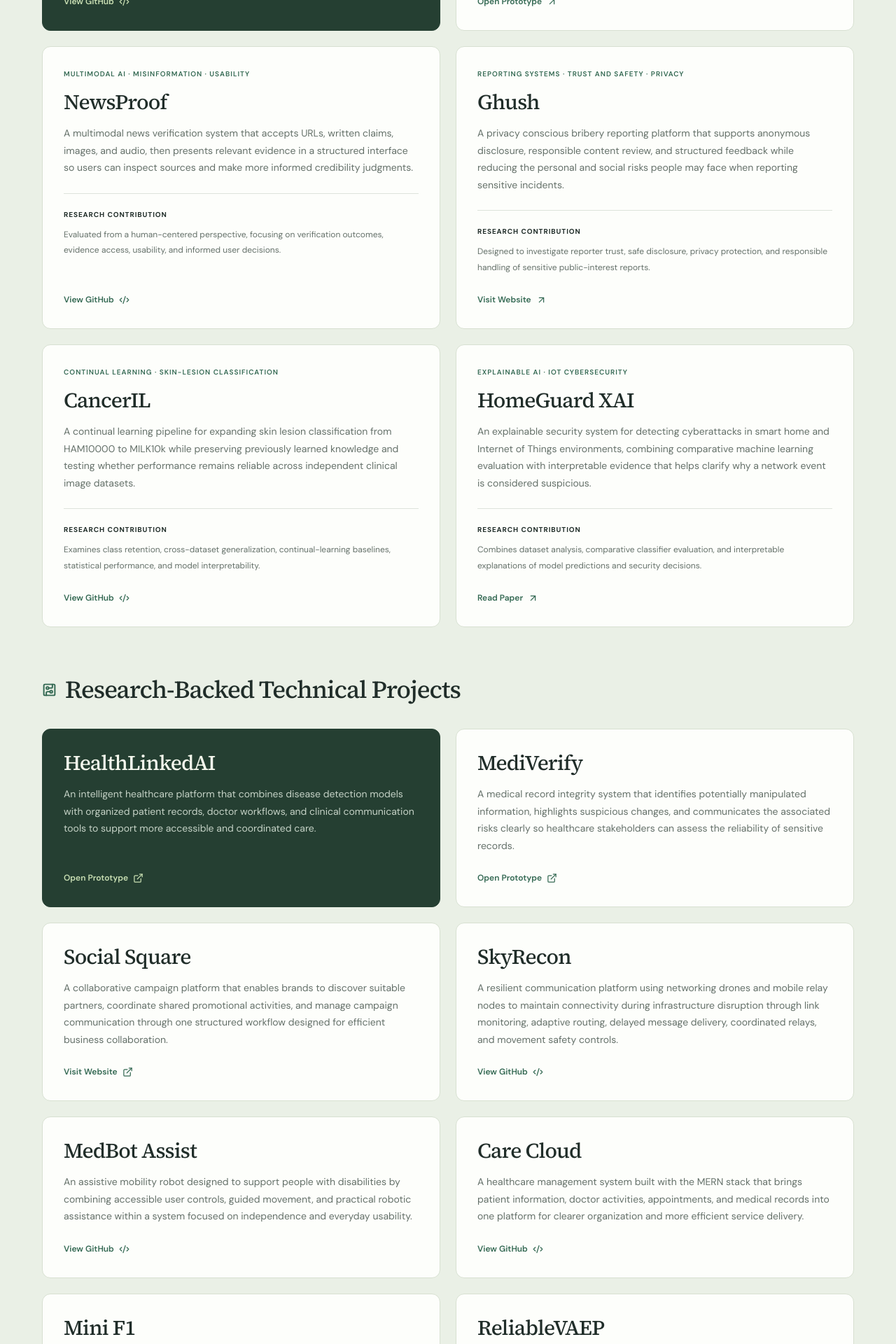
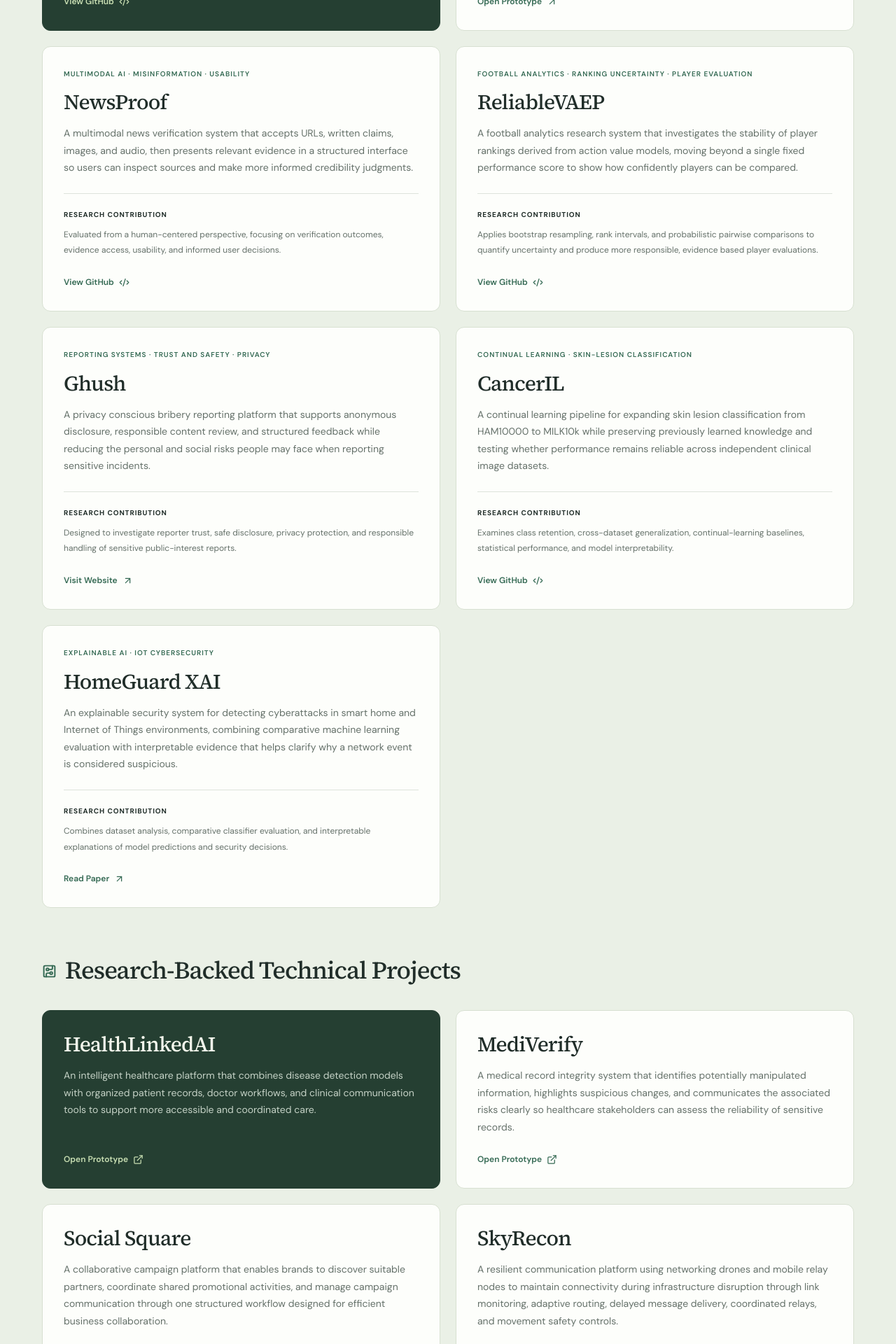
Before and after one commit to MeherazChayan/Chayan, a React (Vite) app: page / in a window 1280 px wide. Shown: the part 7780-9700 px from the top of the page at 70% size. Built offline with nearby package versions, Linux system fonts and the light colour scheme.

Commit message:
Move ReliableVAEP to research projects

```diff
--- a/src/data.ts
+++ b/src/data.ts
@@ -49,6 +49,7 @@ export const researchProjects = [
   {title:'My University Portal', area:'HCI · Bounded Agents · University Students', description:'A university services portal that explores how bounded AI assistance can support course scheduling, administrative approvals, deadline tracking, and routine student tasks while keeping consequential decisions visible and under user control.', detail:'Grounded in a 209-person survey and 30 interviews examining agent limits, privacy safeguards, transparency, and user approval.', links:[['View GitHub','https://github.com/MeherazChayan/My-University-Portal']]},
   {title:'RES-Q', area:'Human-Centered AI · Mental Health · Crisis Response', description:'A mental health monitoring and crisis response platform that applies machine learning to help emergency professionals identify concerning patterns, organize essential information, and coordinate timely support for individuals and communities affected by crisis.', detail:'Developed through user research, iterative prototyping, and multidisciplinary evaluation; the related project became a Johns Hopkins Top 8 finalist.', links:[['Open Prototype','https://resq-care-connect.lovable.app/']]},
   {title:'NewsProof', area:'Multimodal AI · Misinformation · Usability', description:'A multimodal news verification system that accepts URLs, written claims, images, and audio, then presents relevant evidence in a structured interface so users can inspect sources and make more informed credibility judgments.', detail:'Evaluated from a human-centered perspective, focusing on verification outcomes, evidence access, usability, and informed user decisions.', links:[['View GitHub','https://github.com/MeherazChayan/NewsProof']]},
+  {title:'ReliableVAEP', area:'Football Analytics · Ranking Uncertainty · Player Evaluation', description:'A football analytics research system that investigates the stability of player rankings derived from action value models, moving beyond a single fixed performance score to show how confidently players can be compared.', detail:'Applies bootstrap resampling, rank intervals, and probabilistic pairwise comparisons to quantify uncertainty and produce more responsible, evidence based player evaluations.', links:[['View GitHub','https://github.com/MeherazChayan/ReliableVAEP']]},
   {title:'Ghush', area:'Reporting Systems · Trust and Safety · Privacy', description:'A privacy conscious bribery reporting platform that supports anonymous disclosure, responsible content review, and structured feedback while reducing the personal and social risks people may face when reporting sensitive incidents.', detail:'Designed to investigate reporter trust, safe disclosure, privacy protection, and responsible handling of sensitive public-interest reports.', links:[['Visit Website','https://www.ghush.site/']]},
   {title:'CancerIL', area:'Continual Learning · Skin-Lesion Classification', description:'A continual learning pipeline for expanding skin lesion classification from HAM10000 to MILK10k while preserving previously learned knowledge and testing whether performance remains reliable across independent clinical image datasets.', detail:'Examines class retention, cross-dataset generalization, continual-learning baselines, statistical performance, and model interpretability.', links:[['View GitHub','https://github.com/MeherazChayan/CancerIL']]},
   {title:'HomeGuard XAI', area:'Explainable AI · IoT Cybersecurity', description:'An explainable security system for detecting cyberattacks in smart home and Internet of Things environments, combining comparative machine learning evaluation with interpretable evidence that helps clarify why a network event is considered suspicious.', detail:'Combines dataset analysis, comparative classifier evaluation, and interpretable explanations of model predictions and security decisions.', links:[['Read Paper',links.doi]]}
@@ -62,7 +63,6 @@ export const technicalProjects = [
   ['MedBot Assist','An assistive mobility robot designed to support people with disabilities by combining accessible user controls, guided movement, and practical robotic assistance within a system focused on independence and everyday usability.','View GitHub','https://github.com/MeherazChayan/MedBot-Assist'],
   ['Care Cloud','A healthcare management system built with the MERN stack that brings patient information, doctor activities, appointments, and medical records into one platform for clearer organization and more efficient service delivery.','View GitHub','https://github.com/MeherazChayan/Care-Cloud'],
   ['Mini F1','An interactive racing game built with OpenGL that combines responsive vehicle control, race mechanics, collision behavior, and three dimensional rendering to demonstrate practical computer graphics and real time interaction.','View GitHub','https://github.com/MeherazChayan/Mini_Formula_1'],
-  ['ReliableVAEP','A football analytics system that estimates player contribution from match actions and uses bootstrap uncertainty analysis with probabilistic comparisons to present rankings more responsibly than a single fixed performance score.','View GitHub','https://github.com/MeherazChayan/ReliableVAEP'],
   ['BlockAware','A blockchain based digital currency solution accompanied by a public education initiative that explains the underlying technology, intended use, and practical implications through an accessible demonstration and awareness campaign.','Watch Demonstration','https://www.youtube.com/watch?v=dpdJVXWRAOI']
 ];
 
```
